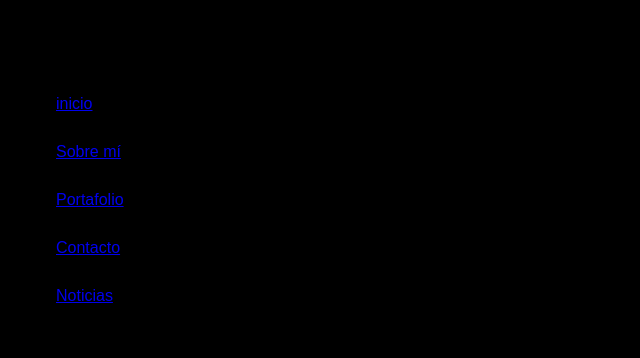
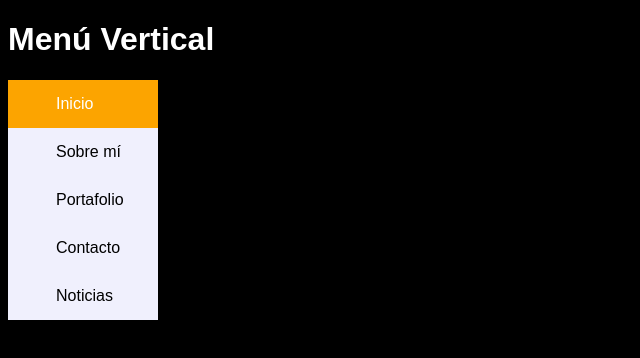
Before and after one commit to SandyPanG/menus, a plain HTML site: page index.html in a window 1280 px wide. Shown: the whole page, without its empty margins (0-640 px from the left). Drawn offline with Linux system fonts and the light colour scheme.

Commit message:
finish the vertical main \o/

```diff
--- a/css/main.css
+++ b/css/main.css
@@ -3,6 +3,10 @@
 body {
   background-color: black;
   font-family: sans-serif;
+}
+
+h1 {
+  color: white;
 }
 
 ul {
@@ -15,6 +19,13 @@ ul {
 }
 
 li {
+  background-color: #f0f0fd;
+  color: black;
+  display: block;
+  text-decoration: none;
+}
+
+a {
   color: black;
   display: block;
   padding-left: 3em;
@@ -22,5 +33,13 @@ li {
 }
 
 a:hover {
-  background: #c7d0d3;
+  background: #c9d5ce;
 }
+
+ul li:first-child {
+  background-color: #fca400;
+}
+
+ul li:first-child a {
+  color: white;
+}
--- a/index.html
+++ b/index.html
@@ -7,13 +7,13 @@
   </head>
   <body>
     <h1>Menú Vertical</h1>
-    <div class="">
+    <div>
       <ul>
-        <li><a href="#">inicio</a></li>
-        <li><a href="#">Sobre mí</a></li>
-        <li><a href="#">Portafolio</a></li>
-        <li><a href="#">Contacto</a></li>
-        <li><a href="#">Noticias</a></li>
+        <li><a href="http://www.laboratoria.la/" target="_blank">Inicio</a></li>
+        <li><a href="https://www.facebook.com/elizabeth.wallace.98837399" target="_blank">Sobre mí</a></li>
+        <li><a href="https://github.com/SandyPanG" target="_blank">Portafolio</a></li>
+        <li><a href="mailto:soleibiza@hotmail.com" target="_blank">Contacto</a></li>
+        <li><a href="https://www.informador.mx/seccion/jalisco/" target="_blank">Noticias</a></li>
       </ul>
     </div>
   </body>
```
